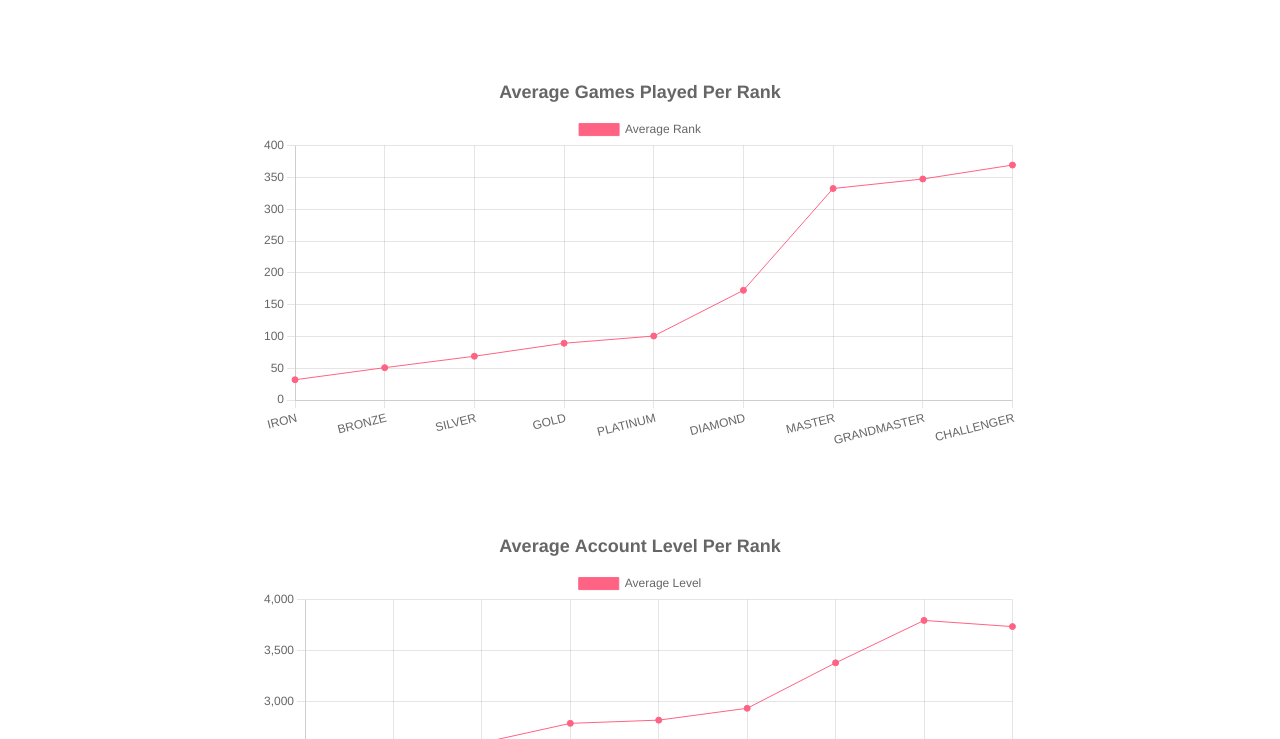
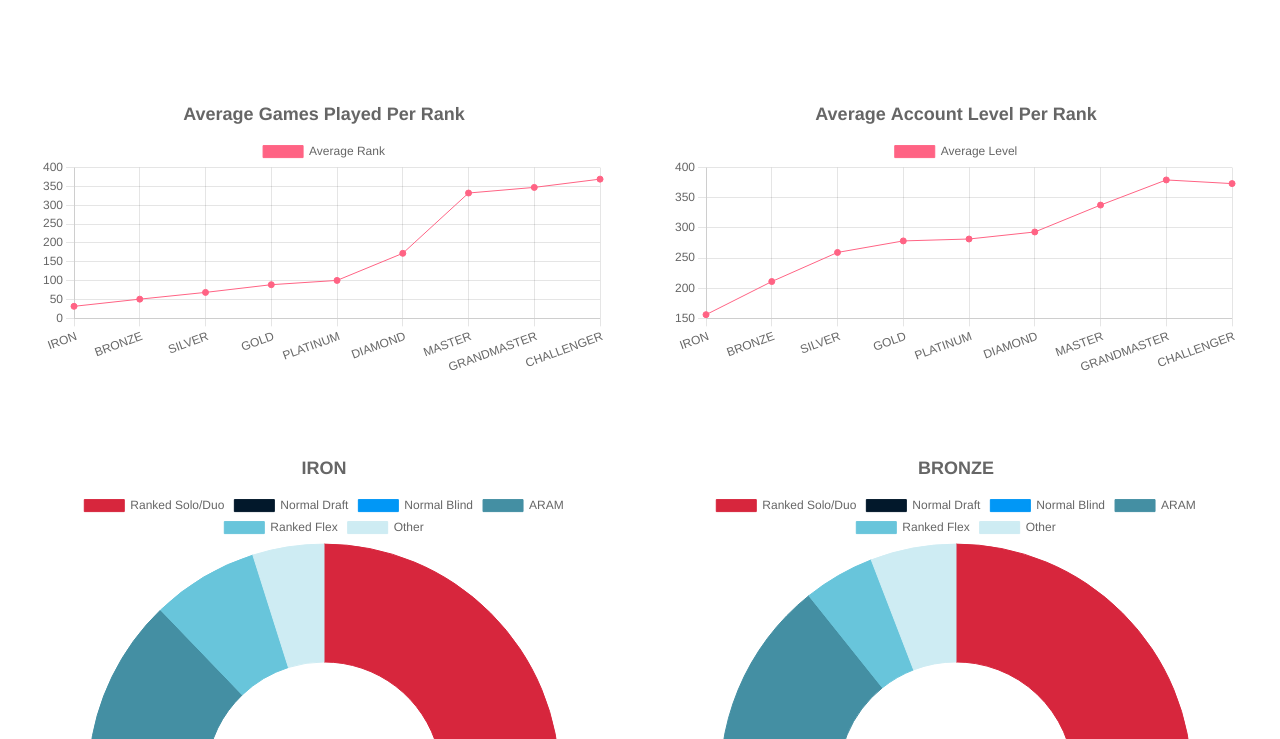
Before and after one commit to fqhd/RiotGamesChart, a plain HTML site: page index.html in a window 1280 px wide. Shown: the part 61-800 px from the top of the page. Drawn offline with nearby package versions, Linux system fonts and the light colour scheme.

Commit message:
styling and a little data cleansing

```diff
--- a/database.json
+++ b/database.json
@@ -1 +1 @@
-{"numGamesPerRank":[32.00487804878049,51.014634146341464,68.93658536585366,89.37073170731708,100.72195121951219,172.5951219512195,332.5560975609756,347.49756097560976,369.4146341463415],"accountLevelsPerRank":[1561.6,2110.85,2593.15,2784.4,2816.1,2932.6,3378.65,3795.35,3734.8],"gameModeDistribution":{"iron":[94,52,11,23,15,10],"bronze":[108,41,1,33,10,12],"silver":[114,28,0,27,15,21],"gold":[114,27,4,21,26,13],"platinum":[127,11,1,30,16,20],"diamond":[137,7,0,25,14,22],"master":[148,6,0,18,10,23],"grandmaster":[158,8,0,23,3,13],"challenger":[157,3,0,28,8,9]}}
+{"numGamesPerRank":[32.00487804878049,51.014634146341464,68.93658536585366,89.37073170731708,100.72195121951219,172.5951219512195,332.5560975609756,347.49756097560976,369.4146341463415],"accountLevelsPerRank":[156.16,211.085,259.315,278.44,281.61,293.26,337.865,379.535,373.48],"gameModeDistribution":{"iron":[94,52,11,23,15,10],"bronze":[108,41,1,33,10,12],"silver":[114,28,0,27,15,21],"gold":[114,27,4,21,26,13],"platinum":[127,11,1,30,16,20],"diamond":[137,7,0,25,14,22],"master":[148,6,0,18,10,23],"grandmaster":[158,8,0,23,3,13],"challenger":[157,3,0,28,8,9]}}
--- a/index.html
+++ b/index.html
@@ -8,8 +8,13 @@
     <link rel="stylesheet" href="./style.css">
 </head>
 <body>
-    <h1>Statistics from the official Riot Games API</h1>
-    <div id="charts"></div>
+    <header>
+        <h1>Statistics from the official Riot Games API</h1>
+    </header>
+    <main>
+        <div id="col-1"></div>
+        <div id="col-2"></div>
+    </main>
 </body>
 <script src="https://cdnjs.cloudflare.com/ajax/libs/Chart.js/3.7.1/chart.min.js" integrity="sha512-QSkVNOCYLtj73J4hbmVoOV6KVZuMluZlioC+trLpewV8qMjsWqlIQvkn1KGX2StWvPMdWGBqim1xlC8krl1EKQ==" crossorigin="anonymous" referrerpolicy="no-referrer"></script>
 <script src="./script.js" type="module"></script>
--- a/script.js
+++ b/script.js
@@ -1,5 +1,7 @@
 const TIERS = ['IRON', 'BRONZE', 'SILVER', 'GOLD', 'PLATINUM', 'DIAMOND', 'MASTER', 'GRANDMASTER', 'CHALLENGER'];
-const charts = document.getElementById('charts');
+const col1 = document.getElementById('col-1');
+const col2 = document.getElementById('col-2');
+let currentColumn = 0;
 
 main();
 
@@ -12,6 +14,17 @@ async function main(){
     chartLine(database.accountLevelsPerRank, 'Average Account Level Per Rank', 'Average Level');
     for(const tier in database.gameModeDistribution){
         chartDonut(database.gameModeDistribution[tier], tier.toUpperCase());
+    }
+}
+
+function appendToHTML(element){
+    currentColumn++;
+    if(currentColumn % 2){
+        // Append to column 1
+        col1.appendChild(element);
+    }else{
+        // Append to column 2
+        col2.appendChild(element);
     }
 }
 
@@ -47,12 +60,12 @@ function chartLine(data, title, label){
             }
         }
     });
-    charts.appendChild(canvas);
+    appendToHTML(canvas);
 }
 
 function chartDonut(data, title){
     const canvas = document.createElement('canvas');
-    canvas.style.marginTop = '75px';
+    canvas.style.marginTop = '70px';
     const ctx = canvas.getContext('2d');
     new Chart(ctx, {
         type: 'doughnut',
@@ -91,5 +104,5 @@ function chartDonut(data, title){
             }
         }
     });
-    charts.appendChild(canvas);
+    appendToHTML(canvas);
 }
--- a/style.css
+++ b/style.css
@@ -2,8 +2,19 @@ h1 {
     text-align: center;
 }
 
-#charts {
-    margin-left: 20%;
-    margin-right: 20%;
-    width: 60%;
+main {
+    display: flex;
+    flex-flow: row nowrap;
 }
+
+#col-1 {
+    margin-left: 2.5%;
+    margin-right: 2.5%;
+    width: 45%;
+}
+
+#col-2 {
+    width: 45%;
+    margin-right: 2.5%;
+    margin-left: 2.5%;
+}
```
Also changed, not shown: server/index.js (+3 -4 lines).
